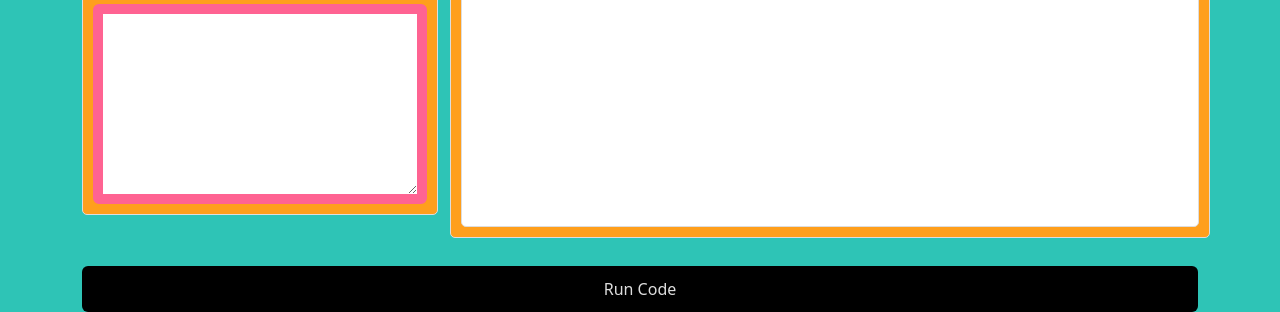
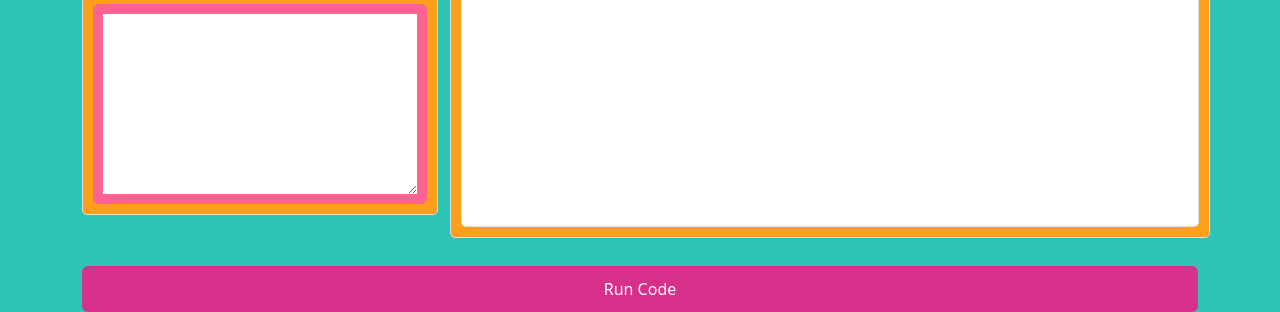
Before and after one commit to danish-rizwan-dev/Code-Editor, a plain HTML site: page index.html in a window 1280 px wide. In both pictures the pointer is over the button "Run Code". Shown: the part 731-1043 px from the top of the page. Drawn offline with nearby package versions, Linux system fonts and the light colour scheme.

Commit message:
Update index.css

```diff
--- a/index.css
+++ b/index.css
@@ -32,8 +32,8 @@ body {
     font-size: 16px;
 }
 .btn:hover{
-    background-color:  #000000;
-    color: #ddd
+    background-color:  #d6308b;
+    color: #ffffff
 }
 
 header {
```
